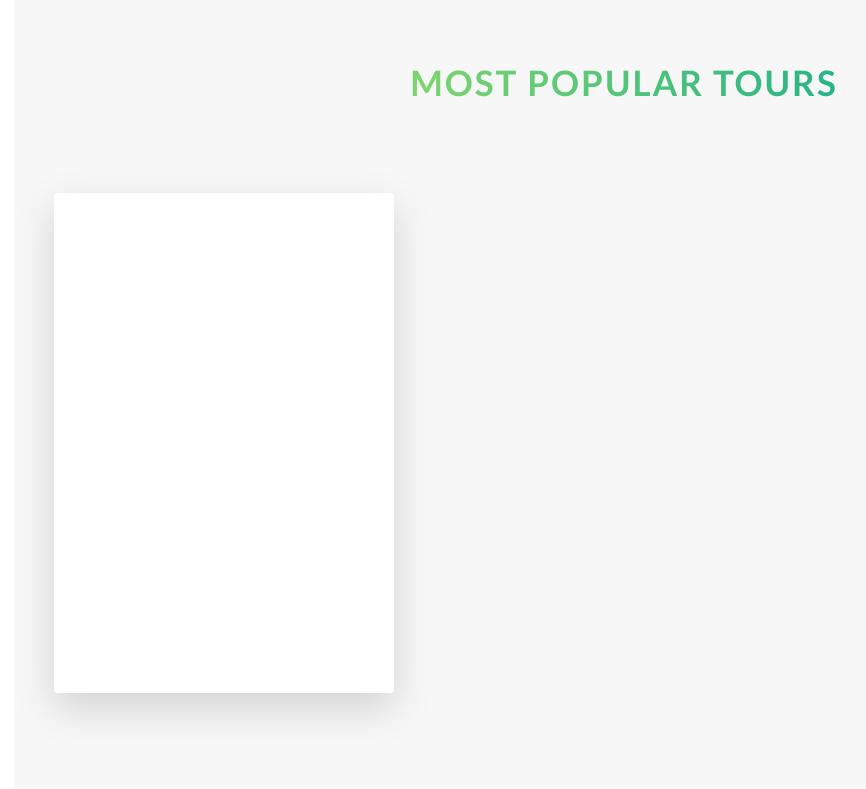
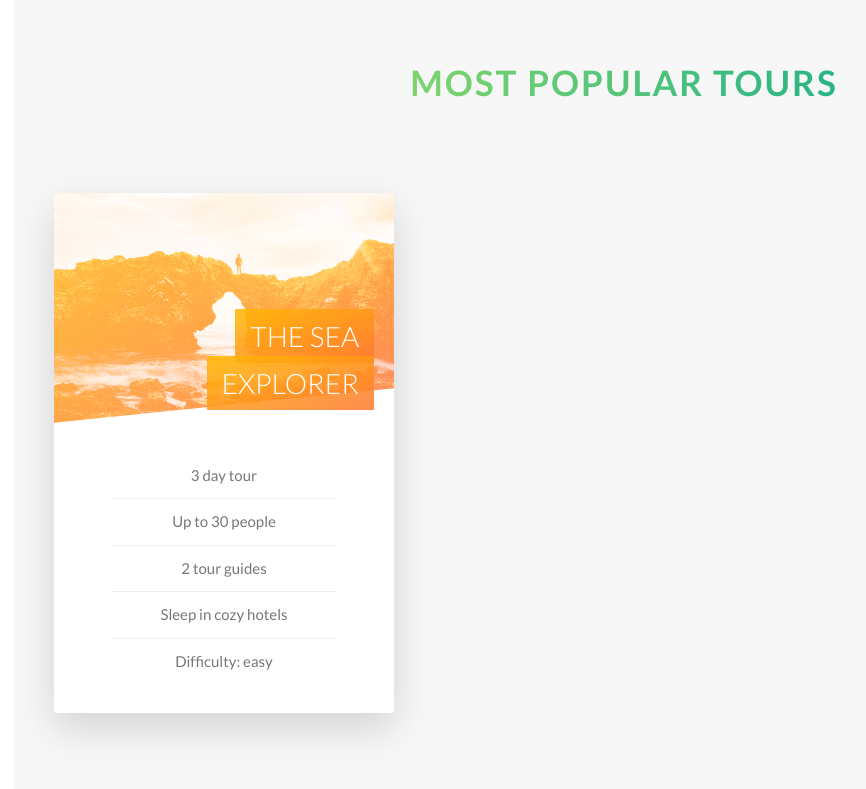
Before and after one commit to bryan5/natours, a website: page index.html in a window 1280 px wide. Shown: the part 2242-3031 px from the top of the page, without its empty margins (16-882 px from the left). Drawn offline with Linux system fonts and the light colour scheme.

Commit message:
Finish front side card styling

```diff
--- a/index.html
+++ b/index.html
@@ -114,7 +114,21 @@
                     <div class="col-1-of-3">
                         <div class="card">
                             <div class="card__side card__side--front">
-                                FRONT
+                                <div class="card__picture card__picture--1">
+                                    &nbsp;
+                                </div>
+                                <h4 class="card__heading">
+                                    <span class="card__heading-span card__heading-span--1">The Sea Explorer</span>
+                                </h4>
+                                <div class="card__details">
+                                    <ul>
+                                        <li>3 day tour</li>
+                                        <li>Up to 30 people</li>
+                                        <li>2 tour guides</li>
+                                        <li>Sleep in cozy hotels</li>
+                                        <li>Difficulty: easy</li>
+                                    </ul>
+                                </div>
                             </div>
                             <div class="card__side card__side--back card__side--back--1">
                                 BACK
--- a/sass/abstracts/_variables.scss
+++ b/sass/abstracts/_variables.scss
@@ -10,6 +10,7 @@ $color-tertiary-light: #2998ff;
 $color-tertiary-dark: #5643fa;
 
 $color-grey-light-1: #f7f7f7;
+$color-grey-light-2: #eee;
 
 $color-grey-dark: #777;
 $color-white: #fff;
--- a/sass/components/_card.scss
+++ b/sass/components/_card.scss
@@ -1,16 +1,16 @@
 .card {
+  // Functionality
+
   // Makes it look as if the card is actually coming towards you when rotated
   // The higher the value, the less dramatic the effect
+  -moz-perspective: 150rem;
   perspective: 150rem;
-  -moz-perspective: 150rem;
 
   position: relative;
-  height: 50rem;
+  height: 52rem;
 
   &__side {
-    color: #fff;
-    font-size: 2rem;
-    height: 50rem;
+    height: 52rem;
     transition: all .8s ease;
     position: absolute;
     top: 0;
@@ -18,6 +18,7 @@
     width: 100%;
     backface-visibility: hidden;
     border-radius: 3px;
+    overflow: hidden;
     box-shadow: 0 1.5rem 4rem rgba($color-black, .15);
 
     &--front {
@@ -34,10 +35,69 @@
   }
 
   &:hover &__side--front {
-    transform: rotateY(180deg);
+    transform: rotateY(-180deg);
   }
 
   &:hover &__side--back {
     transform: rotateY(0);
   }
+
+  // Front-side styling
+  &__picture {
+    background-size: cover;
+    height: 23rem;
+    background-blend-mode: screen;
+    -webkit-clip-path: polygon(0 0, 100% 0, 100% 85%, 0 100%);
+    clip-path: polygon(0 0, 100% 0, 100% 85%, 0 100%);
+
+    &--1 {
+      background-image: linear-gradient(to right bottom, $color-secondary-light, $color-secondary-dark), url(../img/nat-5.jpg);
+    }
+  }
+
+  &__heading {
+    font-size: 2.8rem;
+    font-weight: 300;
+    text-transform: uppercase;
+    text-align: right;
+    color: $color-white;
+    position: absolute;
+    top: 12rem;
+    right: 2rem;
+    width: 75%;
+  }
+
+  &__heading-span {
+    padding: 1rem 1.5rem;
+    -webkit-box-decoration-break: clone;
+    box-decoration-break: clone;
+
+    &--1 {
+      background-image: linear-gradient(
+        to right bottom,
+        rgba($color-secondary-light, .85),
+        rgba($color-secondary-dark, .85)
+      );
+    }
+  }
+
+  &__details {
+    padding: 3rem;
+
+    ul {
+      list-style: none;
+      width: 80%;
+      margin: 0 auto;
+
+      li {
+        text-align: center;
+        font-size: 1.5rem;
+        padding: 1rem;
+
+        &:not(:last-child) {
+          border-bottom: 1px solid $color-grey-light-2;
+        }
+      }
+    }
+  }
 }
--- a/sass/layout/_header.scss
+++ b/sass/layout/_header.scss
@@ -18,6 +18,7 @@
   */
   position: relative;
 
+  -webkit-clip-path: polygon(0 0, 100% 0, 100% 75vh, 0 100%);
   clip-path: polygon(0 0, 100% 0, 100% 75vh, 0 100%);
 
   &__logo-box {
```
Also changed, not shown: css/style.css.
